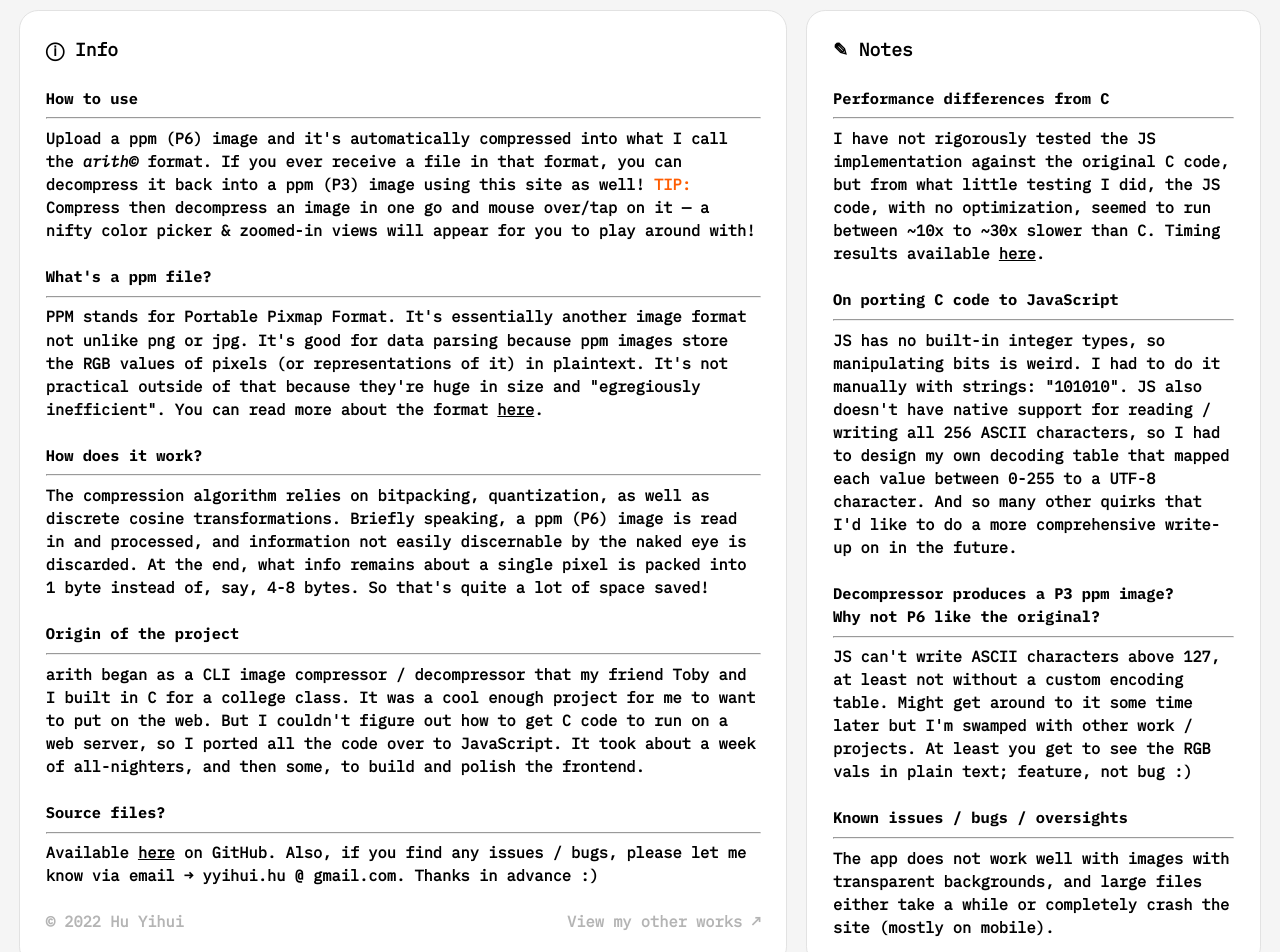
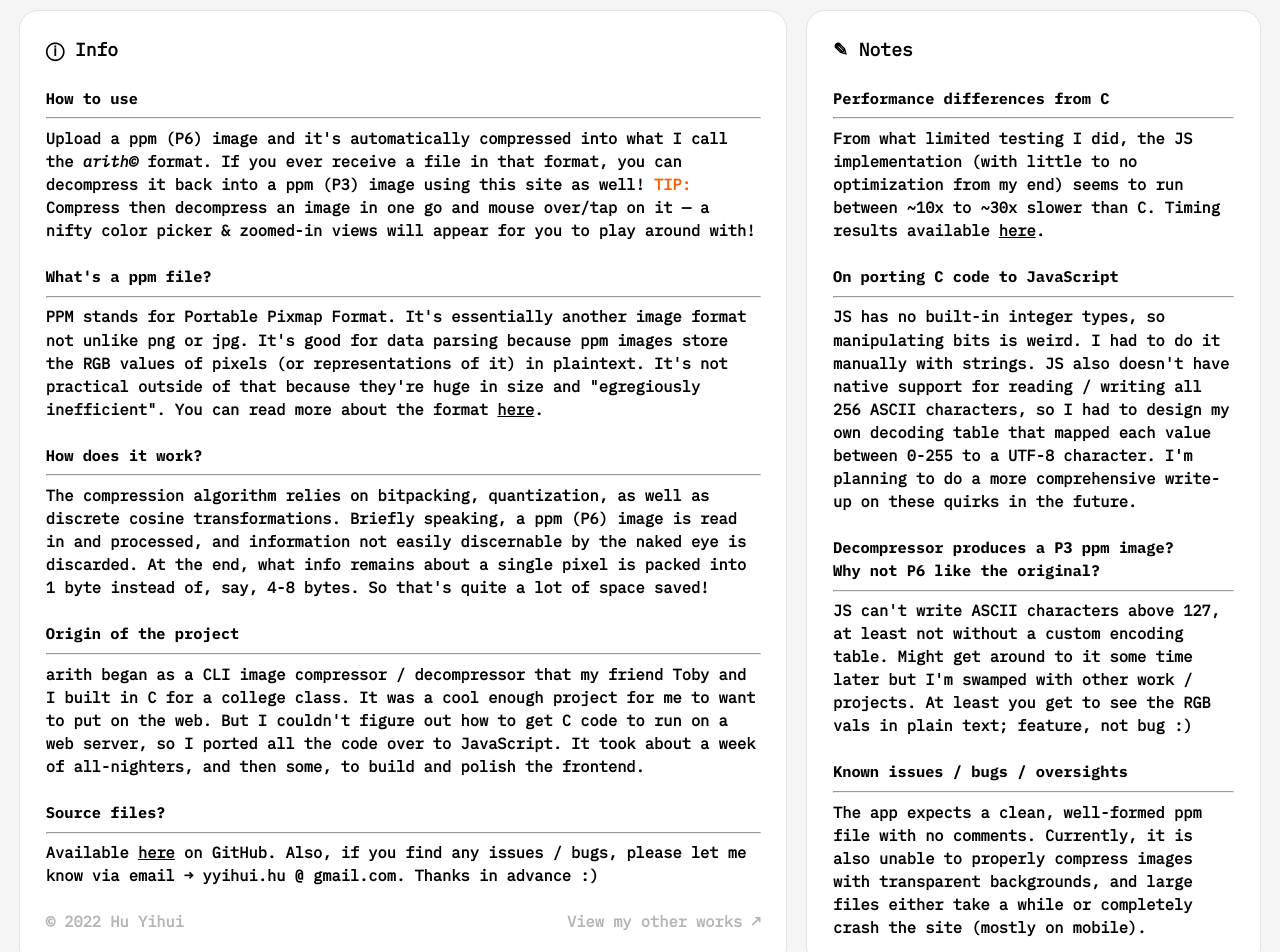
Before and after one commit to yihui-hu/arith-js, a React (Vite) app: page / in a window 1280 px wide. Shown: the part 800-1752 px from the top of the page. Built offline with nearby package versions, Linux system fonts and the light colour scheme.

Commit message:
more more more info

```diff
--- a/src/components/Info.jsx
+++ b/src/components/Info.jsx
@@ -58,12 +58,12 @@ const Info = () => {
                     <br></br>
                     <h4 className="header_text">Performance differences from C</h4>
                     <hr></hr>
-                    <h4>I have not rigorously tested the JS implementation against the original C code, but from what little testing I did, the JS code, with no optimization, seemed to run between ~10x to ~30x slower than C. Timing results available <a className="link"href="https://gist.github.com/yihui-hu/484c31bdbf6a73192b8044aa67a0972e" target="_blank">here</a>.
+                    <h4>From what limited testing I did, the JS implementation (with little to no optimization from my end) seems to run between ~10x to ~30x slower than C. Timing results available <a className="link"href="https://gist.github.com/yihui-hu/484c31bdbf6a73192b8044aa67a0972e" target="_blank">here</a>.
                     </h4>
                     <br></br>
                     <h4 className="header_text">On porting C code to JavaScript</h4>
                     <hr></hr>
-                    <h4>JS has no built-in integer types, so manipulating bits is weird. I had to do it manually with strings: "101010". JS also doesn't have native support for reading / writing all 256 ASCII characters, so I had to design my own decoding table that mapped each value between 0-255 to a UTF-8 character. And so many other quirks that I'd like to do a more comprehensive write-up on in the future.
+                    <h4>JS has no built-in integer types, so manipulating bits is weird. I had to do it manually with strings. JS also doesn't have native support for reading / writing all 256 ASCII characters, so I had to design my own decoding table that mapped each value between 0-255 to a UTF-8 character. I'm planning to do a more comprehensive write-up on these quirks in the future.
                     </h4>
                     <br></br>
                     <h4 className="header_text">Decompressor produces a P3 ppm image? <br></br> Why not P6 like the original?</h4>
@@ -73,7 +73,7 @@ const Info = () => {
                     <br></br>
                     <h4 className="header_text">Known issues / bugs / oversights </h4>
                     <hr></hr>
-                    <h4>The app does not work well with images with transparent backgrounds, and large files either take a while or completely crash the site (mostly on mobile).
+                    <h4>The app expects a clean, well-formed ppm file with no comments. Currently, it is also unable to properly compress images with transparent backgrounds, and large files either take a while or completely crash the site (mostly on mobile).
                     </h4>
                     {isDesktop ? "" :
                     <>
```
